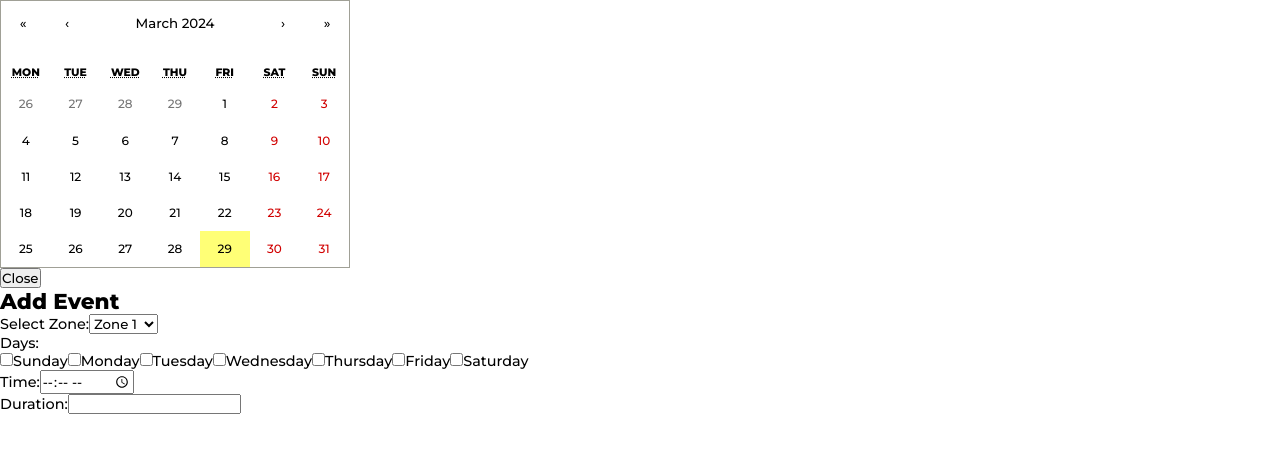
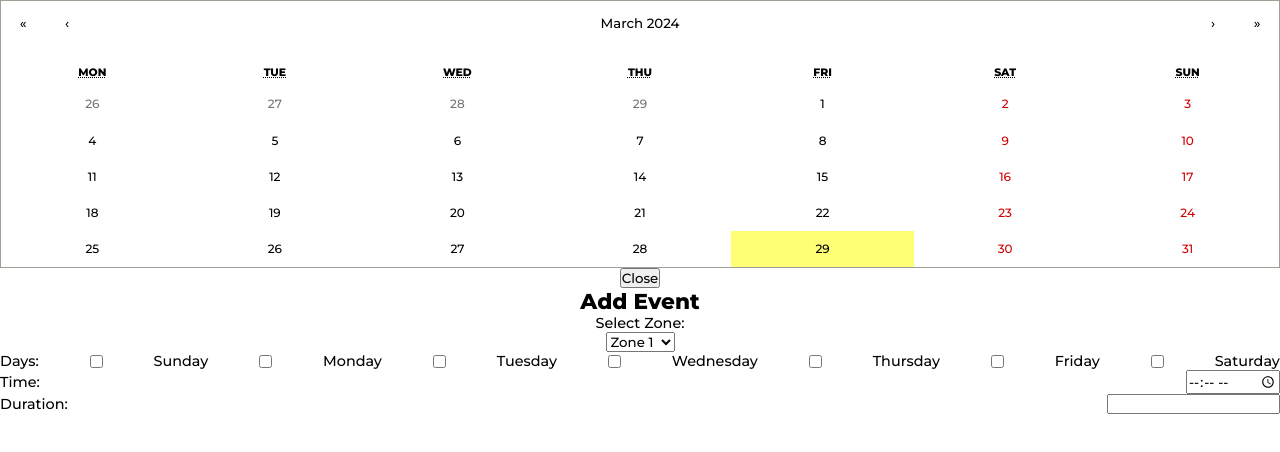
Before and after one commit to Leonline-dotcom/SmartIrrigationSystem, a React (Vite) app in the folder client/: page /calendar in a window 1280 px wide. Both pictures are taken after a click on the button "Add". Shown: the top 452 px of the page. Built offline with nearby package versions, Linux system fonts and the light colour scheme.

Commit message:
uncontrolled component and calendar with some css

```diff
--- /dev/null
+++ b/client/src/Components/Scheduler/Calendar.css
@@ -0,0 +1,41 @@
+.calendar-container .react-calendar{
+    height: 100% !important;
+    width: 100% !important;
+}
+
+.calendar-container .react-calendar__tile {
+  width: 100% !important;
+  height: 100% !important;
+}
+
+.parent-container {
+  width: 100%;
+  height: 100%;
+}
+
+.popup {
+  width: 100%;
+  display: flex;
+  justify-content: center;
+  align-items: center;
+}
+
+.add-button {
+  width: 100%;
+}
+
+.popup-inner {
+  width: 100%;
+  display: flex;
+  flex-direction: column;
+  align-items: center;
+}
+
+.days-container,
+.time-container,
+.duration-container {
+  width: 100%;
+  display: flex;
+  justify-content: space-between;
+  align-items: center;
+}
--- a/client/src/Components/Scheduler/Calendar.jsx
+++ b/client/src/Components/Scheduler/Calendar.jsx
@@ -1,6 +1,7 @@
 import React, {useState} from 'react'
 import Calendar from 'react-calendar'
 import 'react-calendar/dist/Calendar.css';
+import './Calendar.css'
 
 export default function Calender(){
     const [showPopup, setShowPopup] = useState(false);
@@ -15,12 +16,20 @@ export default function Calender(){
 
     return (
         <div>
+            <div className="calendar-container">
                 <Calendar />
-            {!showPopup && (<button onClick={handleAddButtonClick}>Add</button>)}
+            </div>
+            <div className="popup">
+      {!showPopup && (
+        <button className="add-button" onClick={handleAddButtonClick}>
+          Add
+        </button>
+      )}
       {showPopup && (
-                <div className="popup">
         <div className="popup-inner">
-                        <button className="close-btn" onClick={handleClosePopup}>Close</button>
+          <button className="close-btn" onClick={handleClosePopup}>
+            Close
+          </button>
           <h2>Add Event</h2>
           <label htmlFor="zone">Select Zone:</label>
           <select id="zone" name="zone">
@@ -29,8 +38,8 @@ export default function Calender(){
             <option value="Zone 3">Zone 3</option>
             <option value="Zone 4">Zone 4</option>
           </select>
-                        <div>
-                            <label>Days:</label><br />
+          <div className="days-container">
+            <label>Days:</label>
             <input type="checkbox" id="sunday" name="sunday" />
             <label htmlFor="sunday">Sunday</label>
             <input type="checkbox" id="monday" name="monday" />
@@ -47,18 +56,18 @@ export default function Calender(){
             <label htmlFor="saturday">Saturday</label>
             {/* Repeat for other days */}
           </div>
-                        <div>
+          <div className="time-container">
             <label htmlFor="time">Time:</label>
             <input type="time" id="time" name="time" />
           </div>
-                        <div>
+          <div className="duration-container">
             <label htmlFor="duration">Duration:</label>
             <input type="text" id="duration" name="duration" />
           </div>
           {/* Add more input fields as needed */}
         </div>
+      )}
     </div>
-            )}
         </div>
     );
 }
```
Lines whose indentation alone changed are shown as unchanged.
